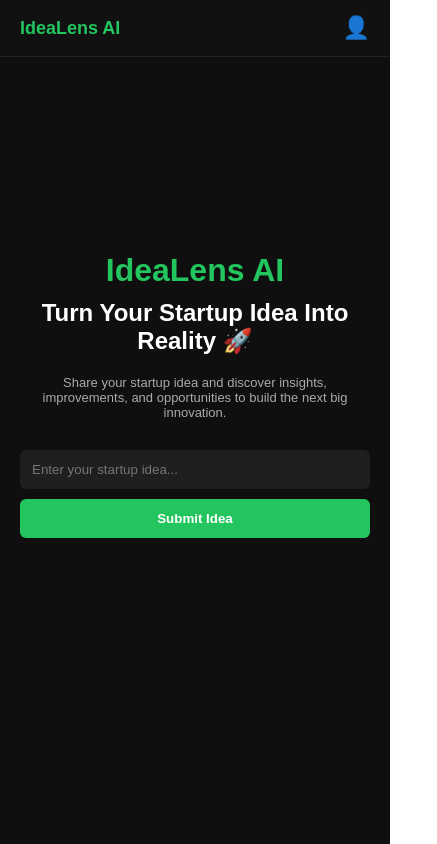
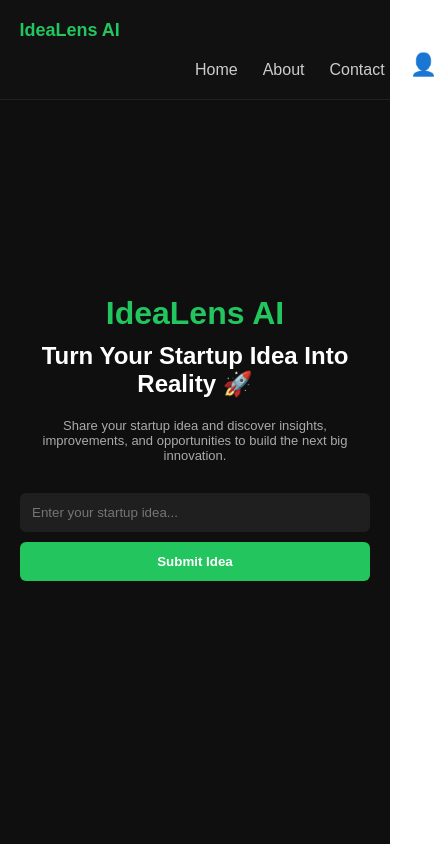
Before and after one commit to Divyesh7s/IdeaLens-AI, a React app in the folder frontend/: page / in a window 390 px wide. Shown: the whole page, 437 px wide, since content can reach past the window. Built offline with nearby package versions, Linux system fonts and the light colour scheme; the HTML template or start-up script is replaced by a standard one.

Commit message:
resposive fixes

```diff
--- a/frontend/src/pages/home.css
+++ b/frontend/src/pages/home.css
@@ -168,15 +168,26 @@
 @media(max-width:768px){
 
 .navbar{
-  padding:15px 20px;
+  flex-direction:column;
+  align-items:flex-start;
+  gap:10px;
+}
+
+.nav-right{
+  width:100%;
+  justify-content:space-between;
+}
+
+.nav-links{
+  width:100%;
+  display:flex;
+
+  margin-left: 50%;
+  margin-top:10px;
 }
 
 .hero-title{
-  font-size:30px;
-}
-
-.hero-desc{
-  font-size:14px;
+  font-size:28px;
 }
 
 .idea-form{
@@ -196,10 +207,15 @@
 
 .logo{
   font-size:18px;
+
 }
 
 .nav-links{
-  display:none;
+  width:100%;
+  display:flex;
+
+  margin-left: 50%;
+  margin-top:10px;
 }
 
 .hero-title{
```
Also changed, not shown: 1 other file (tests, documents, lock files or other folders).
